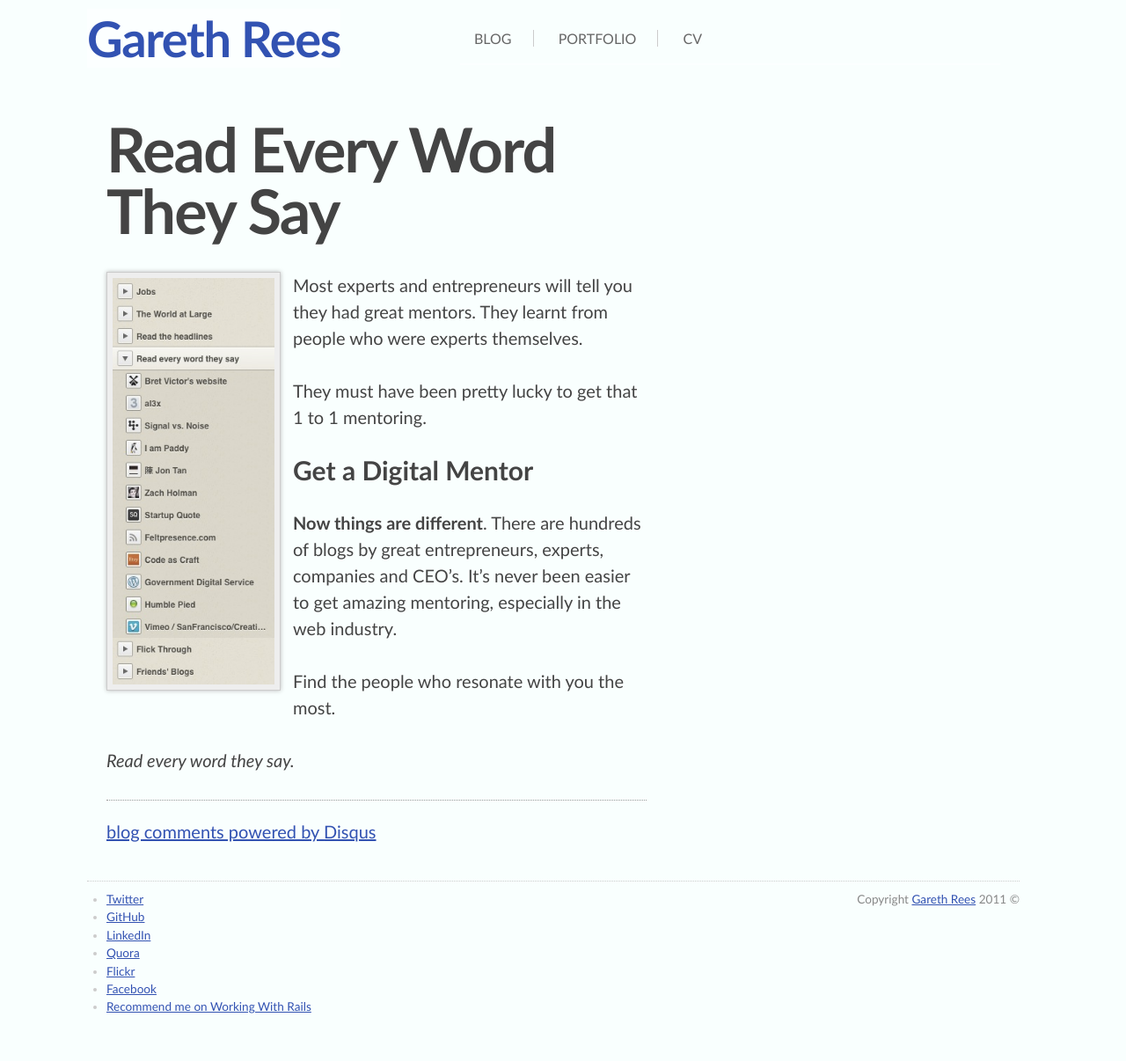
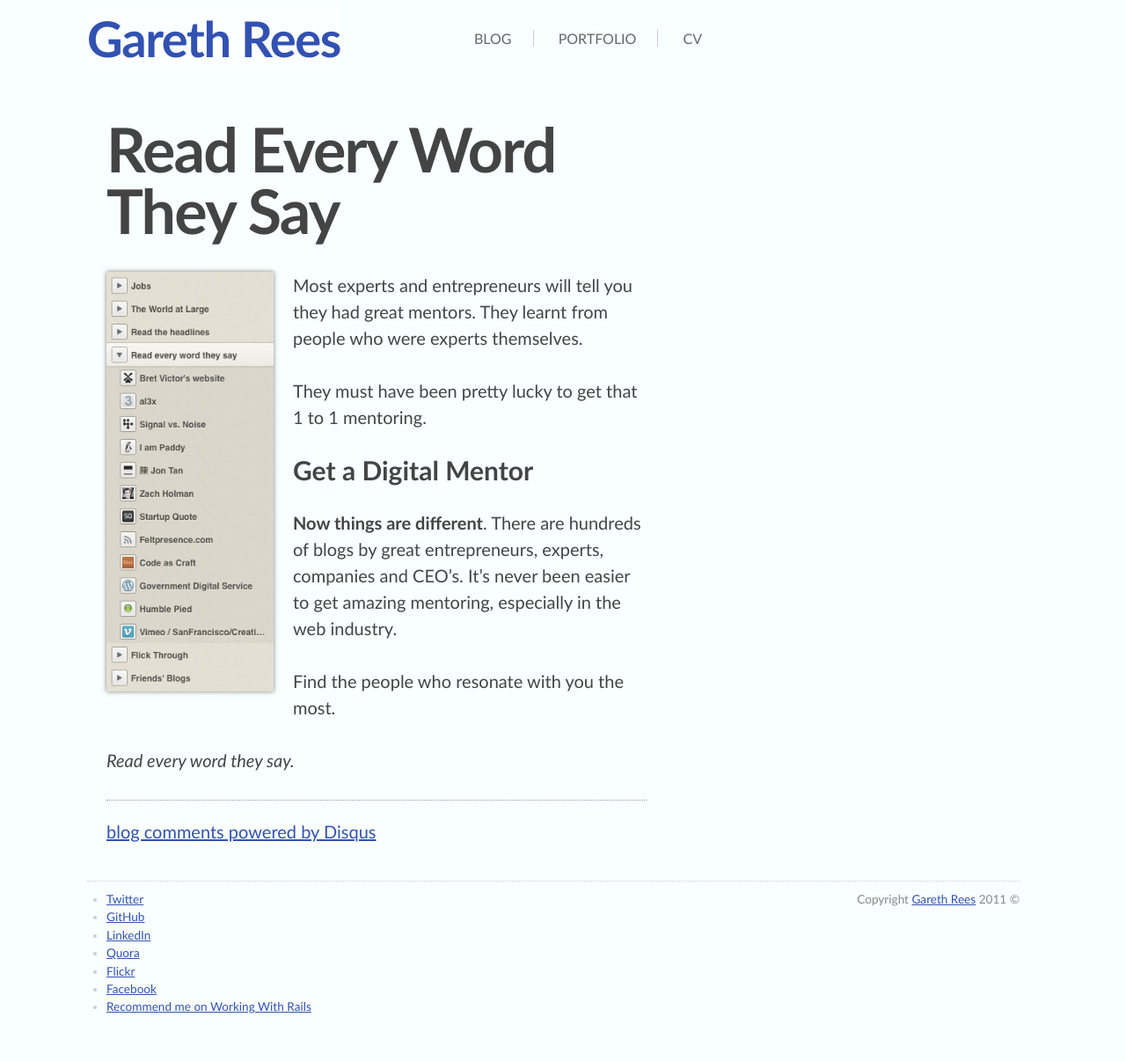
Before and after one commit to garethrees/garethrees.github.com, a Jekyll site: the page built from _posts/2011-09-29-read-every-word-they-say.markdown, in a window 1280 px wide. Shown: the whole page at 88% size. Built offline with Jekyll 4.4.1, drawn with Linux system fonts in a browser that asks for light colours; nearby versions of some CDN libraries; comment, search, counter and statistics services are not loaded.

Commit message:
Get rid of borders around images – need to update classes

```diff
--- a/stylesheets/application.css
+++ b/stylesheets/application.css
@@ -15,15 +15,10 @@ article > h1:first-of-type {
 	margin:20px 0;
 }
 
+#post img,
 figure img,
 img.bordered {
-	background:#eee;
-	border:1px solid #ccc;
-	-webkit-box-shadow:0 0 5px #bbb;
-	-moz-box-shadow:0 0 5px #bbb;
-	box-shadow:0 0 5px #bbb;
-	padding:6px;
-	width:97%;
+	box-shadow:0 0 5px rgba(0,0,0,0.5);
 }
 
 /*------------------------------------*\
```
